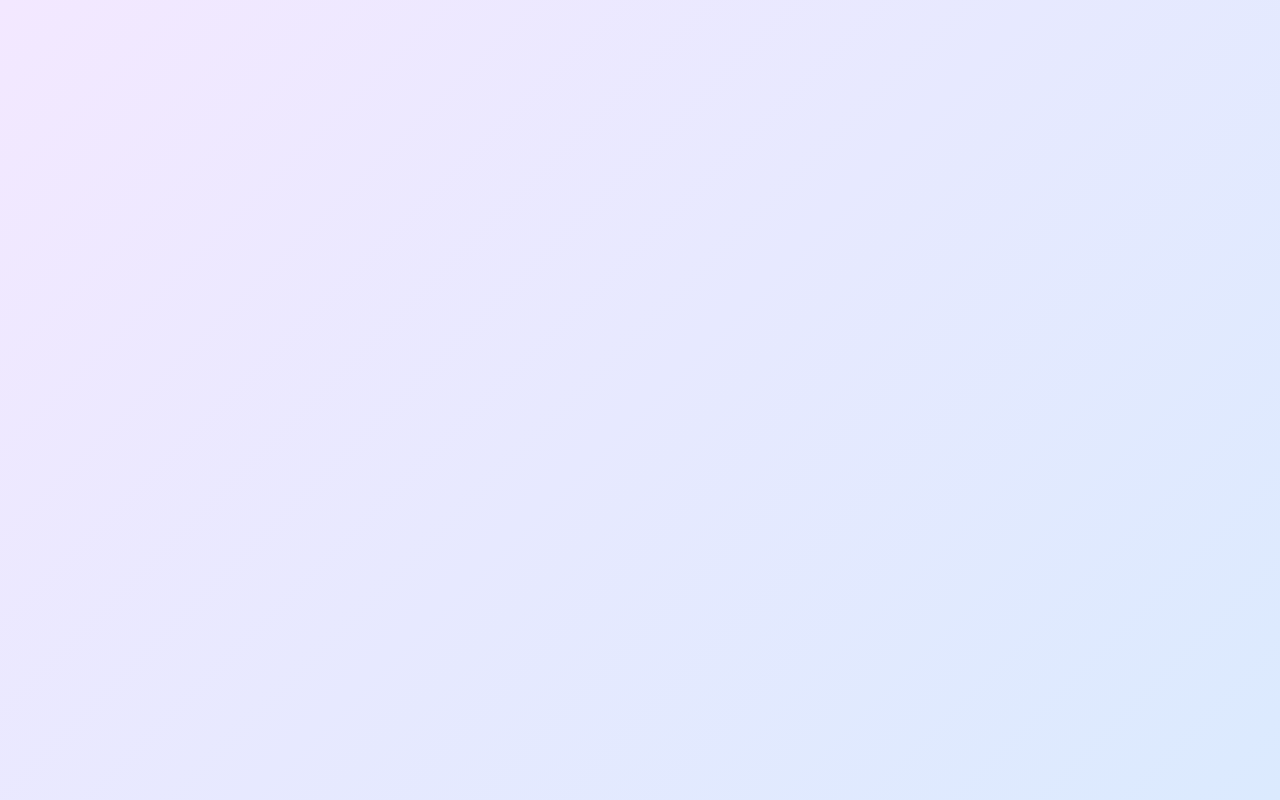
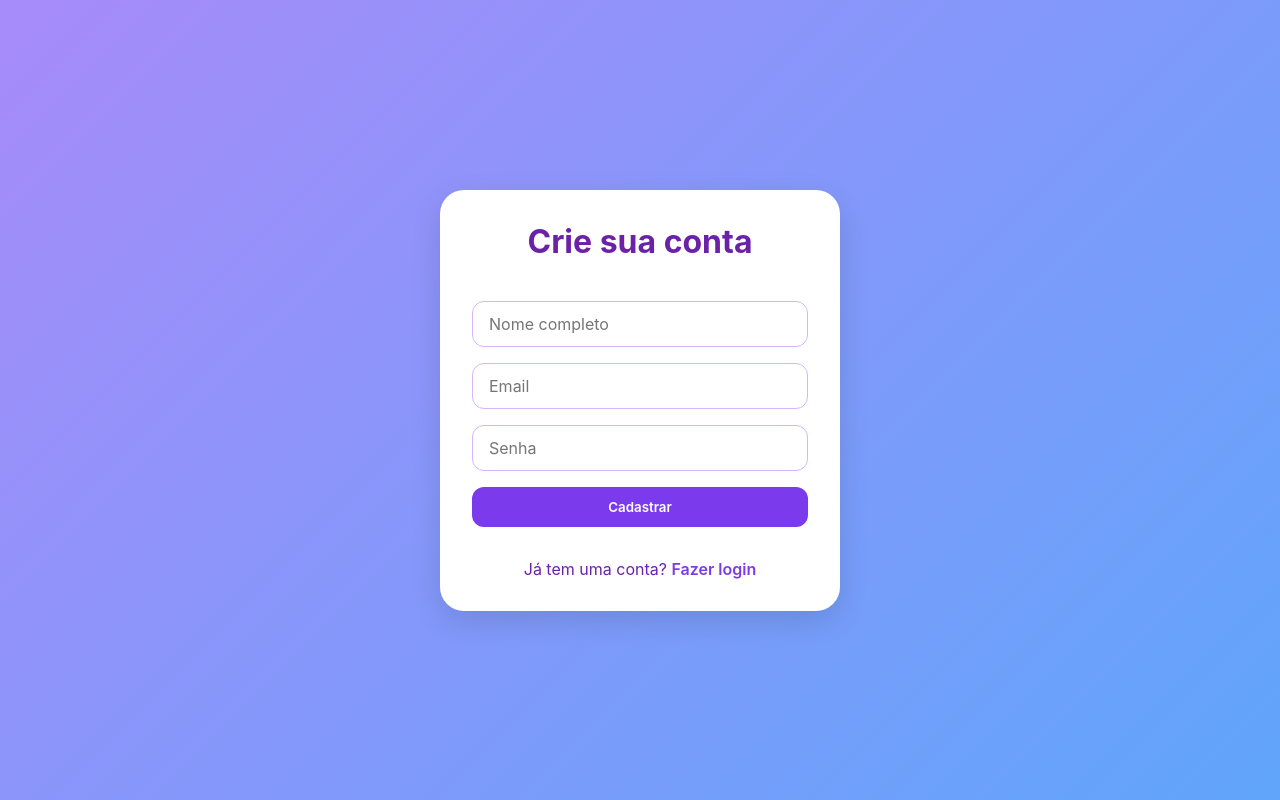
Before and after one commit to JSertoli/motivacional-pwa, a React (Create React App) app: page /register in a window 1280 px wide. Before the commit this address had no page. Built offline with nearby package versions, Linux system fonts and the light colour scheme.

Commit message:
feat: add user registration functionality and update login process

```diff
--- a/src/App.tsx
+++ b/src/App.tsx
@@ -2,6 +2,7 @@ import { useState } from "react";
 import { BrowserRouter, Routes, Route, Navigate } from "react-router-dom";
 import Login from "./pages/Login";
 import Home from "./pages/Home";
+import Register from "./pages/Register";
 
 export default function App() {
   const [user, setUser] = useState(() => {
@@ -23,6 +24,7 @@ export default function App() {
             )
           }
         />
+        <Route path="/register" element={<Register />} />
         <Route
           path="/home"
           element={user ? <Home setUser={setUser} /> : <Navigate to="/" />}
--- a/src/api/api.ts
+++ b/src/api/api.ts
@@ -1,7 +1,15 @@
 import axios from "axios";
 
 const api = axios.create({
-  baseURL: "https://api-motivacional-network.vercel.app/",
+  baseURL: "http://localhost:3030",
+});
+
+api.interceptors.request.use((config) => {
+  const token = localStorage.getItem("token");
+  if (token) {
+    config.headers.Authorization = `Bearer ${token}`;
+  }
+  return config;
 });
 
 export default api;
--- a/src/index.css
+++ b/src/index.css
@@ -235,3 +235,85 @@ header button:hover {
     font-size: 1.75rem;
   }
 }
+
+/* Registro geral */
+.register-page {
+  display: flex;
+  justify-content: center;
+  align-items: center;
+  min-height: 100vh;
+  background: linear-gradient(135deg, #a78bfa, #60a5fa); /* Roxo para azul */
+  padding: 1rem;
+}
+
+.register-card {
+  background-color: #fff;
+  color: #6b21a8;
+  padding: 2rem;
+  border-radius: 1.5rem;
+  box-shadow: 0 10px 30px rgba(0, 0, 0, 0.12);
+  width: 100%;
+  max-width: 400px;
+  display: flex;
+  flex-direction: column;
+  gap: 1rem;
+  text-align: center;
+  animation: fadeIn 0.6s ease-in-out;
+}
+
+.register-card h1 {
+  font-size: 2rem;
+  font-weight: 700;
+  margin-bottom: 1.5rem;
+}
+
+.register-card input {
+  padding: 0.75rem 1rem;
+  border: 1px solid #d8b4fe;
+  border-radius: 0.75rem;
+  font-size: 1rem;
+  outline: none;
+  transition: all 0.3s ease;
+}
+
+.register-card input:focus {
+  border-color: #7c3aed;
+  box-shadow: 0 0 0 3px rgba(124, 58, 237, 0.2);
+}
+
+.register-card button {
+  background-color: #7c3aed;
+  color: #fff;
+  font-weight: 600;
+  padding: 0.75rem 1.5rem;
+  border: none;
+  border-radius: 0.75rem;
+  cursor: pointer;
+  transition: all 0.3s ease;
+}
+
+.register-card button:hover {
+  background-color: #6d28d9;
+  transform: translateY(-2px);
+}
+
+@keyframes fadeIn {
+  from {
+    opacity: 0;
+    transform: translateY(15px);
+  }
+  to {
+    opacity: 1;
+    transform: translateY(0);
+  }
+}
+
+@media (max-width: 480px) {
+  .register-card {
+    padding: 1.5rem;
+  }
+
+  .register-card h1 {
+    font-size: 1.75rem;
+  }
+}
--- a/src/pages/Login.tsx
+++ b/src/pages/Login.tsx
@@ -7,23 +7,21 @@ interface LoginProps {
   onLogin: (user: any) => void;
 }
 
+// TODO: Create page to update user credentials
 export default function Login({ onLogin }: LoginProps) {
-  const [name, setName] = useState("");
   const [email, setEmail] = useState("");
+  const [password, setPassword] = useState("");
   const navigate = useNavigate();
 
   async function handleLogin() {
-    if (!name || !email) return alert("Preencha todos os campos");
-
     try {
-      const res = await api.post("/users", { name, email });
-      if (!res.data?.id) return alert("Erro ao receber dados do usuário");
-
-      localStorage.setItem("user", JSON.stringify(res.data));
-      onLogin(res.data); // atualiza o estado no App
+      const res = await api.post("/users/login", { email, password });
+      const { token, user } = res.data;
+      localStorage.setItem("token", token);
+      localStorage.setItem("user", JSON.stringify(user));
+      onLogin(user);
       navigate("/home");
-    } catch (e) {
-      console.log(e);
+    } catch (err) {
       alert("Erro ao fazer login");
     }
   }
@@ -32,17 +30,30 @@ export default function Login({ onLogin }: LoginProps) {
     <div className="login-page">
       <div className="login-card">
         <h1>Motivacional Network 💬</h1>
-        <input
-          placeholder="Nome"
-          value={name}
-          onChange={(e) => setName(e.target.value)}
-        />
+
         <input
           placeholder="Email"
           value={email}
           onChange={(e) => setEmail(e.target.value)}
         />
+        <input
+          type="password"
+          placeholder="Senha"
+          value={password}
+          onChange={(e) => setPassword(e.target.value)}
+        />
+
         <button onClick={handleLogin}>Entrar</button>
+
+        <p style={{ marginTop: "1rem" }}>
+          Ainda não tem uma conta?{" "}
+          <span
+            style={{ color: "blue", cursor: "pointer" }}
+            onClick={() => navigate("/register")}
+          >
+            Criar conta
+          </span>
+        </p>
       </div>
     </div>
   );
--- a/src/pages/MessageForm.tsx
+++ b/src/pages/MessageForm.tsx
@@ -22,7 +22,6 @@ export default function MessageForm({ user, categories, onCreated, allowEmptyCat
       await api.post("/messages", {
         text,
         categoryId: categoryId || null,
-        userId: user.id,
       });
       setText("");
       setCategoryId("");
--- /dev/null
+++ b/src/pages/Register.tsx
@@ -0,0 +1,64 @@
+import { useState } from "react";
+import { useNavigate } from "react-router-dom";
+import api from "../api/api";
+import "../index.css";
+
+export default function Register() {
+  const [name, setName] = useState("");
+  const [email, setEmail] = useState("");
+  const [password, setPassword] = useState("");
+  const navigate = useNavigate();
+
+  async function handleRegister() {
+    if (!name || !email || !password)
+      return alert("Preencha todos os campos");
+
+    try {
+      await api.post("/users/register", { name, email, password });
+      alert("Usuário cadastrado com sucesso!");
+      navigate("/"); // volta para tela de login
+    } catch (err: any) {
+    console.log(err);
+      if (err.response?.status === 409)
+        alert("Email já cadastrado");
+      else alert("Erro ao cadastrar usuário");
+    }
+  }
+
+  return (
+    <div className="register-page">
+      <div className="register-card">
+        <h1>Crie sua conta</h1>
+        <input
+          placeholder="Nome completo"
+          value={name}
+          onChange={(e) => setName(e.target.value)}
+        />
+        <input
+          placeholder="Email"
+          type="email"
+          value={email}
+          onChange={(e) => setEmail(e.target.value)}
+        />
+        <input
+          placeholder="Senha"
+          type="password"
+          value={password}
+          onChange={(e) => setPassword(e.target.value)}
+        />
+
+        <button onClick={handleRegister}>Cadastrar</button>
+
+        <p style={{ marginTop: "1rem" }}>
+          Já tem uma conta?{" "}
+          <span
+            style={{ color: "#7c3aed", cursor: "pointer", fontWeight: "600" }}
+            onClick={() => navigate("/")}
+          >
+            Fazer login
+          </span>
+        </p>
+      </div>
+    </div>
+  );
+}
```
